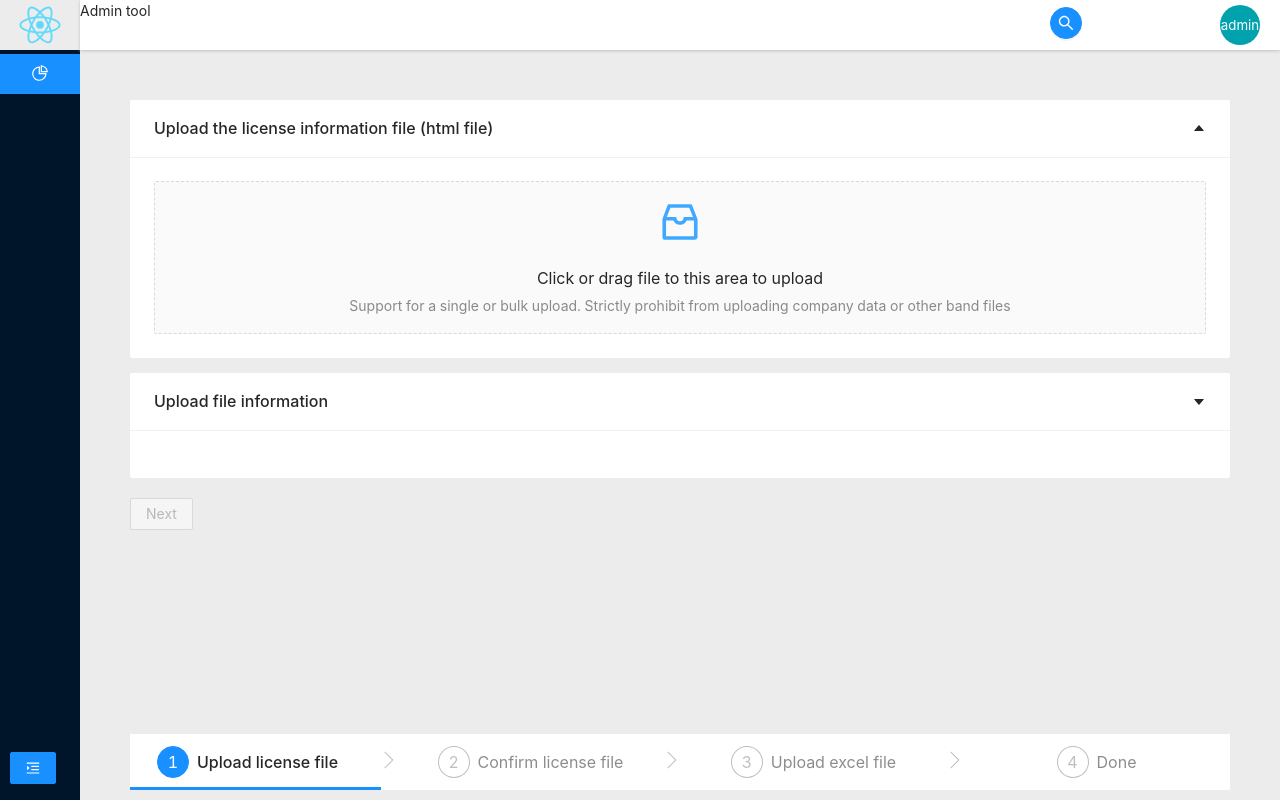
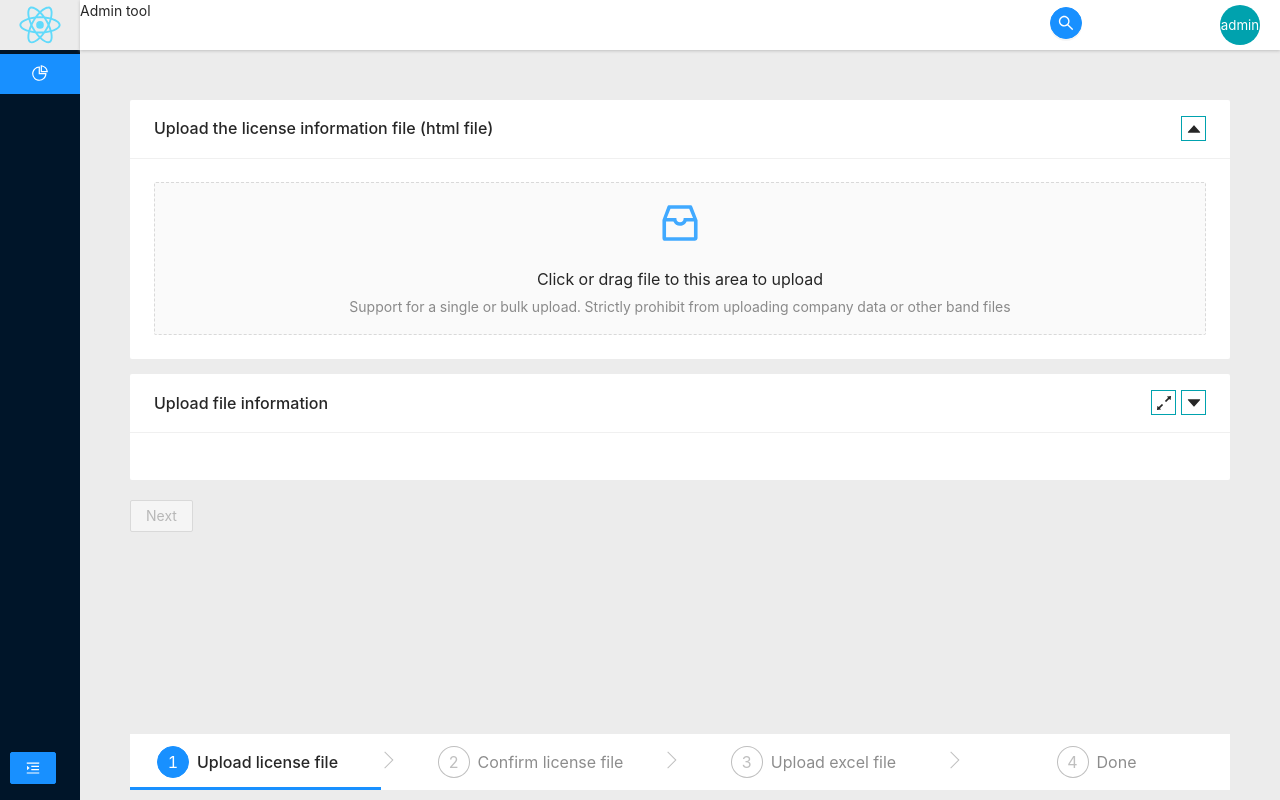
Before and after one commit to faryhuo/collect-data-reactjs-typescript, a React app: page /#/LicenseGenerator in a window 1280 px wide. Built offline with nearby package versions, Linux system fonts and the light colour scheme.

Commit message:
update panel

```diff
--- a/src/component/Panel/Panel.styl
+++ b/src/component/Panel/Panel.styl
@@ -0,0 +1,22 @@
+.Panel
+  .panel-action-button
+    display: inline-block;
+    width: 25px;
+    height: 25px;
+    cursor: pointer;
+    border: 1px solid #00a2ae;
+    font-size: 18px;
+    text-align: center;
+    line-height: 25px;
+    margin-left: 5px;
+  .max-modal-wrapper
+    position: fixed
+    top: 0
+    right: 0
+    left: 0
+    bottom: 0
+    z-index: 100;
+    height: 100%
+    .ant-card
+      height: 100%
+      overflow: auto
--- a/src/component/Panel/Panel.tsx
+++ b/src/component/Panel/Panel.tsx
@@ -1,14 +1,17 @@
 import React, { ReactElement, ReactNode } from 'react';
 import { Card } from 'antd';
-import { CaretUpOutlined,CaretDownOutlined} from '@ant-design/icons';
+import { CaretUpOutlined,CaretDownOutlined,ShrinkOutlined,ArrowsAltOutlined} from '@ant-design/icons';
 import './Panel.styl';
 
 export interface Props{
   title: ReactNode | string,
-  display?:boolean
+  display?:boolean,
+  onChange?:()=>void
+  actions?:Array<'max' | 'display'>
 }
 interface State{
   display: boolean
+  isMax:boolean
 }
 
 class Panel extends React.Component<Props,State> {
@@ -16,14 +19,66 @@ class Panel extends React.Component<Props,State> {
         super(props);
         //react state
         this.state={
-          display:props.display!=null? props.display:true
+          display:props.display!=null? props.display:true,
+          isMax:false
         }
     }
 
     showOrHideContent(): void{
+      if(this.props.onChange){
+        this.props.onChange();
+      }else{
+        this.setState({
+          display:!this.state.display
+        });
+      }
+    }
+
+    maxContent(): void{
       this.setState({
-        display:!this.state.display
+        isMax:!this.state.isMax
       });
+    }
+
+    getMaxButton():ReactElement{
+      return (
+        <div className="panel-action-button">
+          <span  onClick={()=>{this.maxContent()}}>{this.state.isMax?<ShrinkOutlined />:<ArrowsAltOutlined />}</span>
+      </div>
+      );
+    }
+
+    getShowHideButton():ReactElement{
+      return (
+        <div className="panel-action-button">
+          <span onClick={()=>{this.showOrHideContent()}}>{this.isDisplay()?<CaretUpOutlined />:<CaretDownOutlined />}</span>
+        </div>
+        );
+    }
+
+    getActionButton(){
+      const actionButtons=this.props.actions?this.props.actions:['max','display'];
+      let buttonList: ReactElement[]=[];
+      actionButtons.forEach((value)=>{
+        switch(value){
+          case 'max': buttonList.push(this.getMaxButton());break;
+          case 'display': buttonList.push(this.getShowHideButton());break;
+          default:break;
+        }
+      });
+      return (
+        <div className="panel-button-list">
+          {buttonList.map((button)=>(button))}
+        </div>
+      );
+    }
+
+    isDisplay(){
+      let isDisplay=this.state.display;
+      if(this.props.display){
+        isDisplay=this.props.display;
+      }
+      return isDisplay;
     }
 
 
@@ -39,13 +94,18 @@ class Panel extends React.Component<Props,State> {
       //     return child;
       //   }
       // });
-        return (
-          <div className="Panel">
-              <Card title={this.props.title}  extra={<span onClick={()=>{this.showOrHideContent()}}>{this.state.display?<CaretUpOutlined />:<CaretDownOutlined />}</span>} bordered={false} >
-                 {this.state.display && this.props.children}
+      return (
+        <div className="Panel">
+            <Card title={this.props.title}  extra={this.getActionButton()} bordered={false} >
+                {this.isDisplay() && this.props.children}
+            </Card>
+            {this.state.isMax && <div className="max-modal-wrapper">
+              <Card title={this.props.title}  extra={this.getMaxButton()} bordered={false} >
+                  {this.props.children}
               </Card>
-          </div>
-        );
+            </div>}
+        </div>
+      );
     }
 }
 
--- a/src/page/LicenseGenerator/CollectData/CollectData.tsx
+++ b/src/page/LicenseGenerator/CollectData/CollectData.tsx
@@ -123,11 +123,11 @@ class CollectData extends React.Component<Props,State> {
                 {/* <div style={{"textAlign":"center"}}>
                     <h2>Upload the license information file (html file)</h2>
                 </div> */}
-                <Panel title="Upload the license information file (html file)">
+                <Panel actions={['display']} title="Upload the license information file (html file)">
                     <DraggerUpload {...uploadProps}></DraggerUpload>
                 </Panel>
                 <Split></Split>
-                <Panel title="Upload file information" display={this.state.dataDisplay}>
+                <Panel title="Upload file information" display={this.state.dataDisplay} onChange={()=>{this.setState({dataDisplay:!this.state.dataDisplay})}}>
                     <div className="data-list">
                         <HtmlTable licenseInfoStore={this.props.licenseInfoStore} showMessage={this.props.showMessage}></HtmlTable>
                     </div>
```
Also changed, not shown: 1 other file (tests, documents, lock files or other folders).
